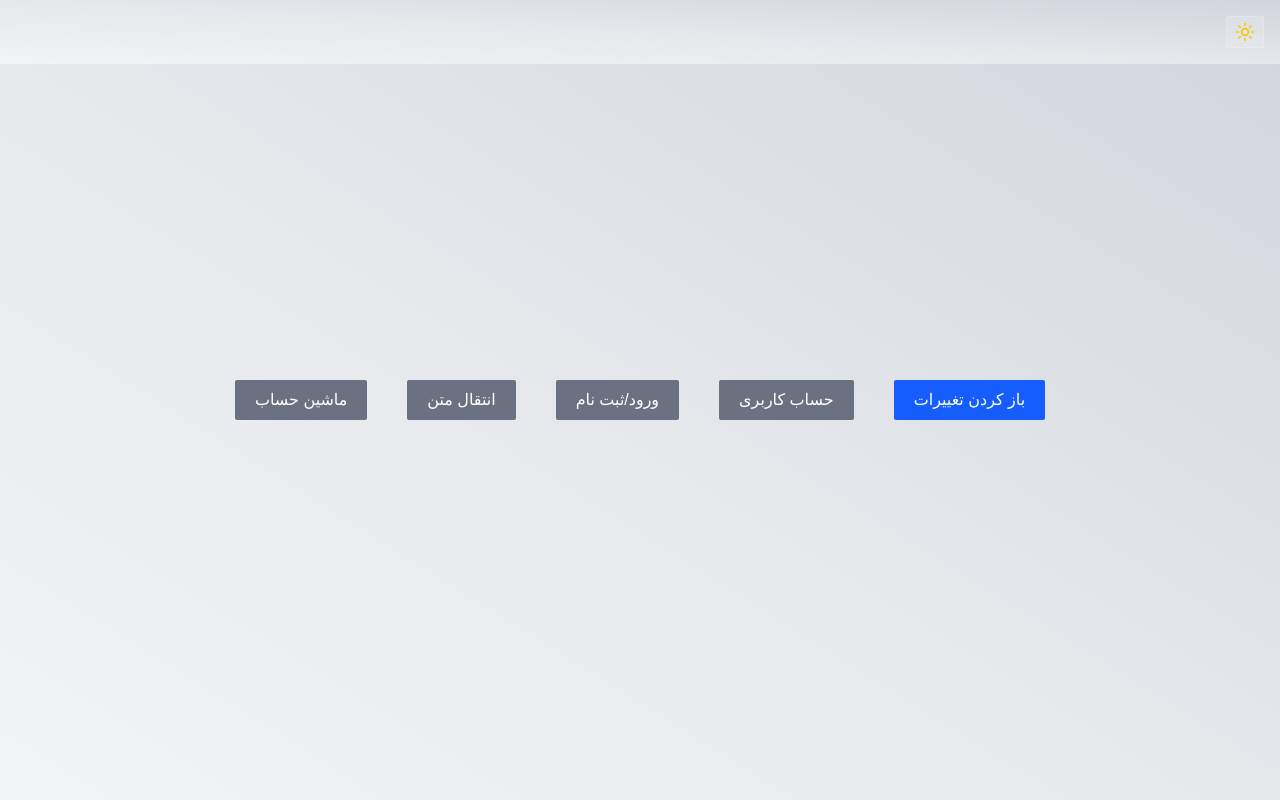
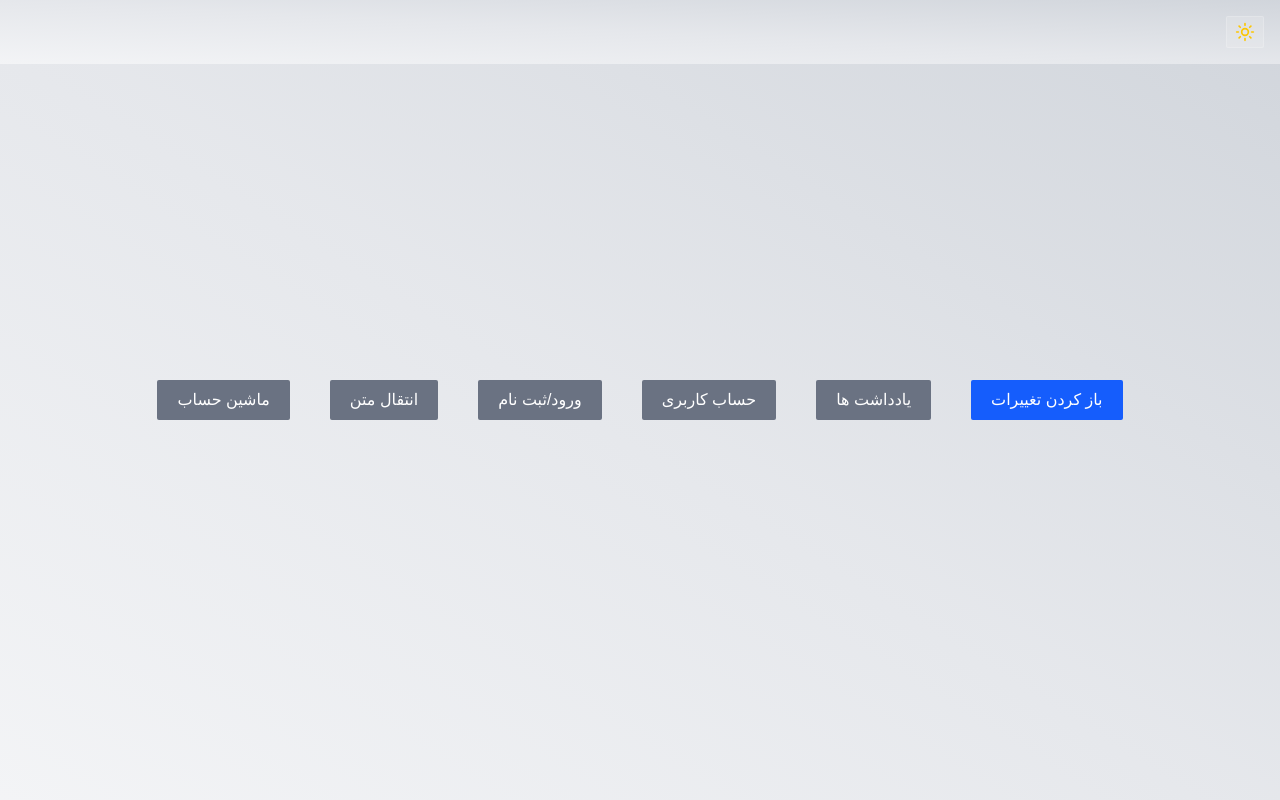
Before and after one commit to ATalitanha/my-fullstack-ap, a Next.js app: page / in a window 1280 px wide. Built offline with nearby package versions, Linux system fonts and the light colour scheme.

Commit message:
Update page.tsx

```diff
--- a/src/app/page.tsx
+++ b/src/app/page.tsx
@@ -28,6 +28,9 @@ export default function Calculator() {
         <Link href={"/dashboard"} about="cal" className="inline-flex justify-center items-center py-2 px-5 m-5 rounded-xs bg-gray-500 hover:bg-gray-300 text-white">
           حساب کاربری
         </Link>
+        <Link href={"/notes"} about="cal" className="inline-flex justify-center items-center py-2 px-5 m-5 rounded-xs bg-gray-500 hover:bg-gray-300 text-white">
+          یادداشت ها
+        </Link>
         <button
           id="open"
           onClick={() => setIsChangeLogOpen(true)}
```
